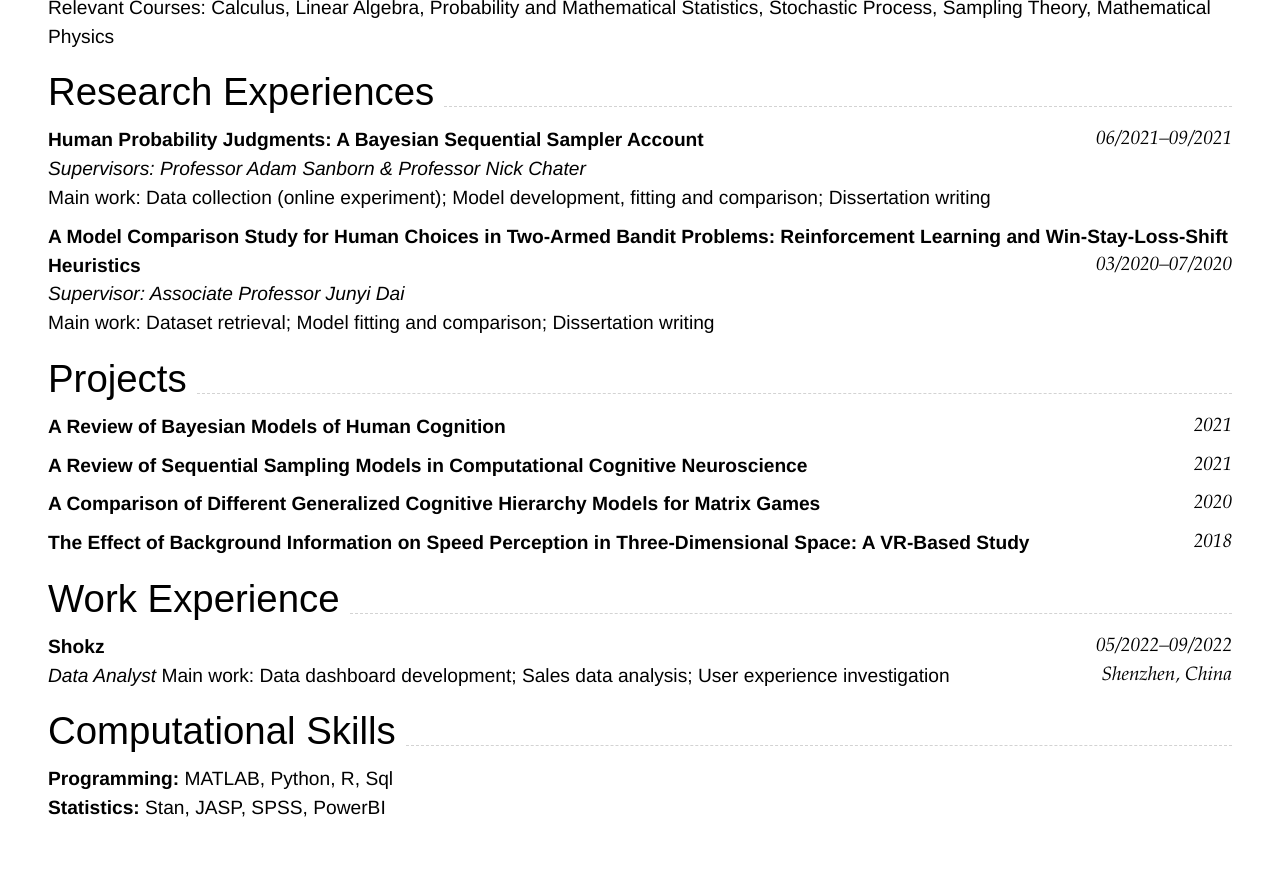
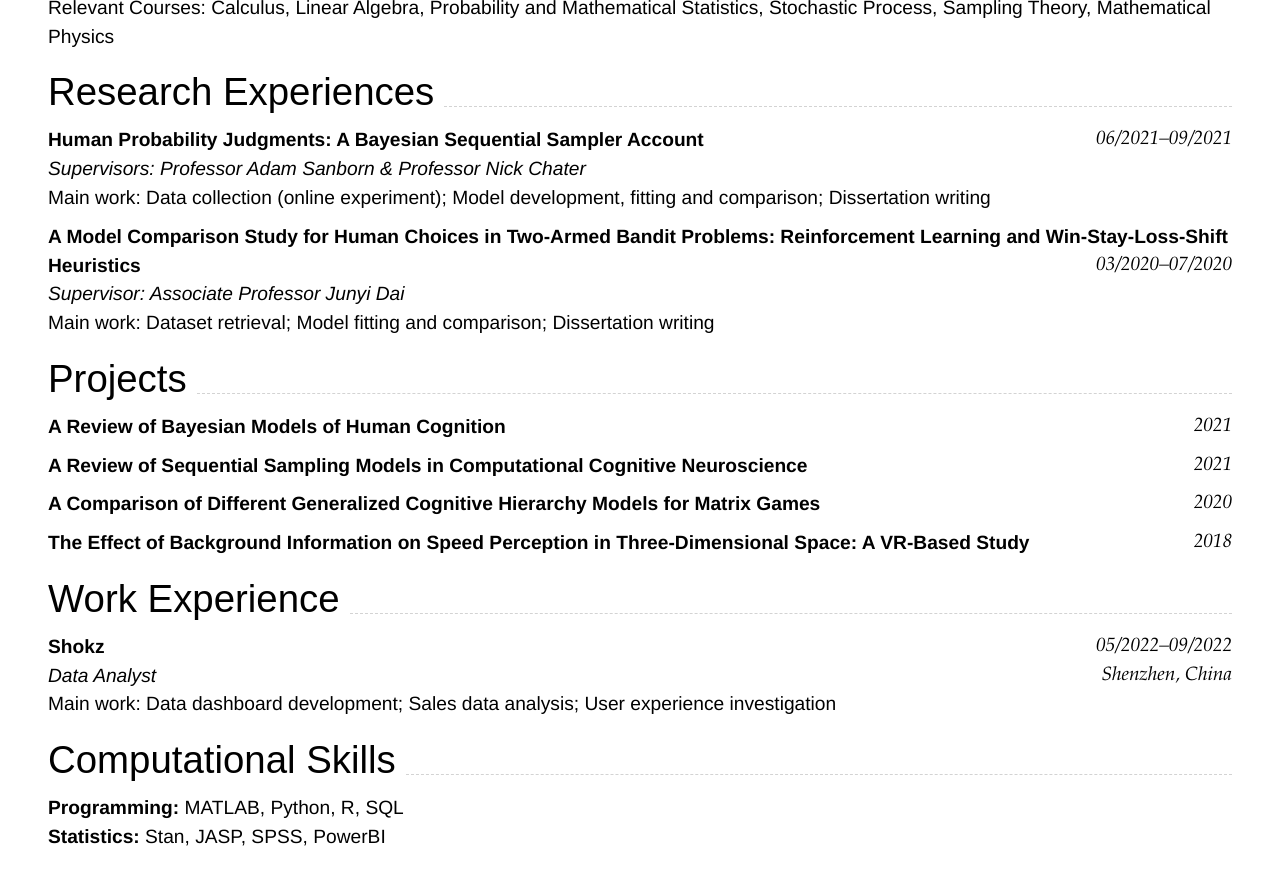
Before and after one commit to RL-LBAM/CV, a Jekyll site: the page built from index.md, in a window 1280 px wide and 900 px high, scrolled down 604 px. Shown: the top 885 px of the window. Built offline with Jekyll 4.4.1, drawn with Linux system fonts in a browser that asks for light colours; nearby versions of some CDN libraries.

```diff
--- a/index.md
+++ b/index.md
@@ -85,7 +85,7 @@ Main work: Data dashboard development; Sales data analysis; User experience inve
 
 
 ## Computational Skills
-**Programming:** MATLAB, Python, R, Sql
+**Programming:** MATLAB, Python, R, SQL
 **Statistics:** Stan, JASP, SPSS, PowerBI
 
 
```
